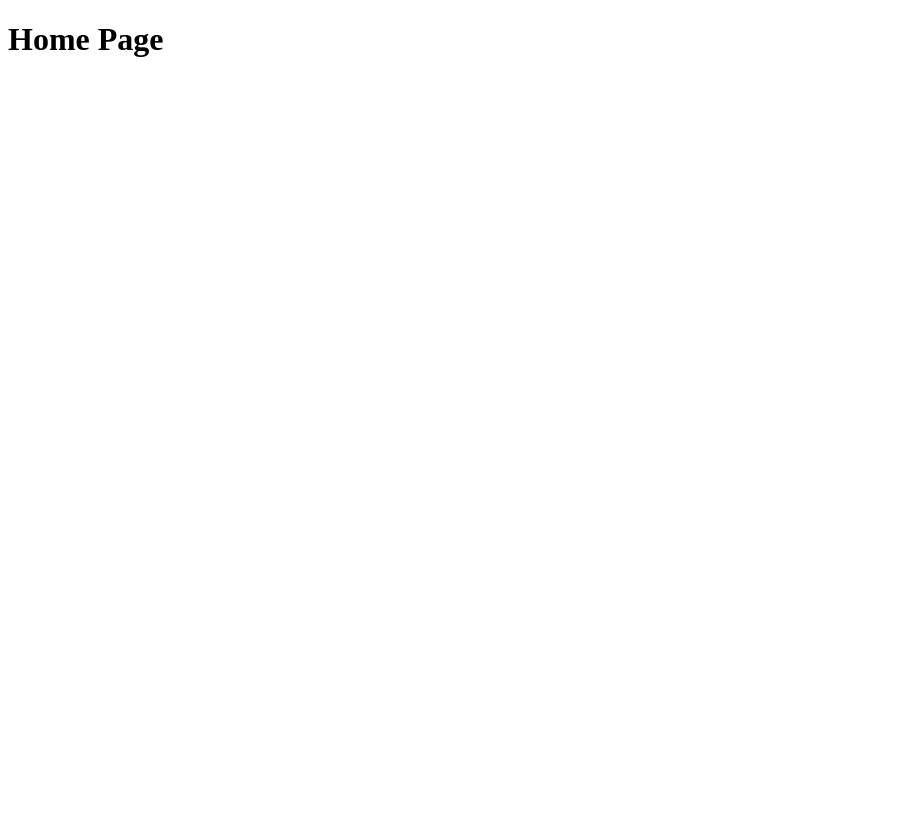
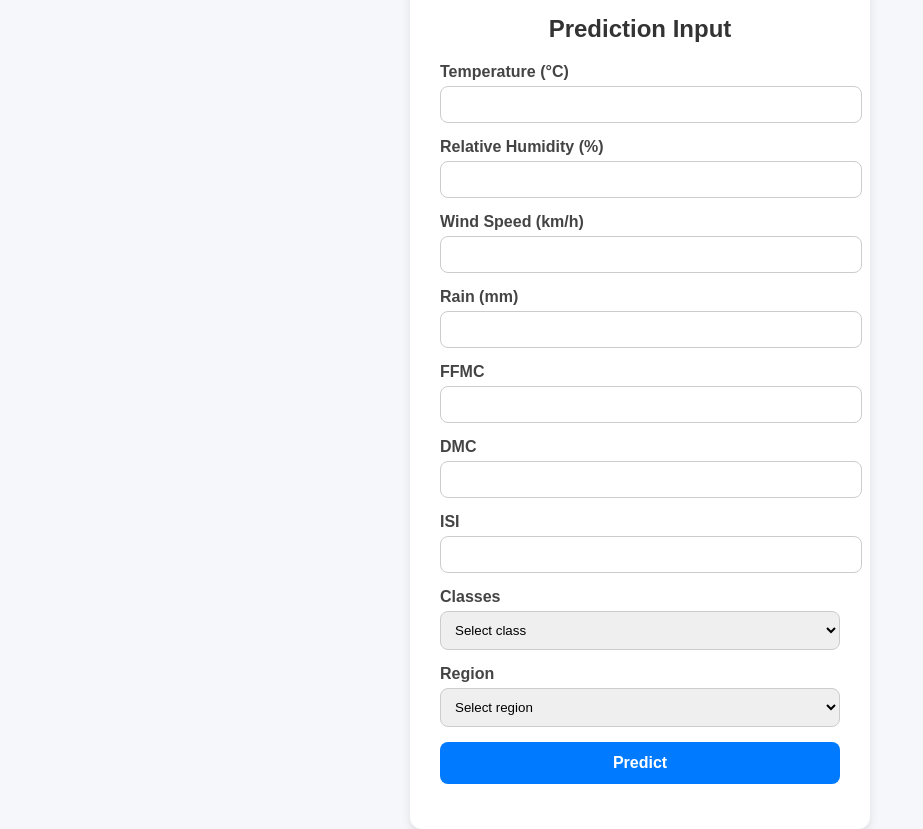
Before and after one commit to abhijitpadhi1/ModelBuilding_demo, a Flask app: page / in a window 1280 px wide. Before the commit the part shown is almost empty. Shown: the whole page, without its empty margins (0-923 px from the left). Before the commit the page ends 57 px from the top, so only its background shows below. Run offline with Flask 3, Linux system fonts and the light colour scheme; parts of the project's set-up code (start-up, migrations or seed data) failed here and were passed over.

Commit message:
feat: Add web interface for prediction model
This commit introduces a simple web interface for the prediction model.
- Creates a single-page application using vanilla JavaScript, HTML, and CSS.
- The Flask backend is updated to serve the static frontend and provide a JSON API for predictions.
- The frontend handles form submission asynchronously and displays the prediction without a page reload.
- The unused `index.html` file is removed, and `home.html` is now the main page.
- A `.gitignore` file is added to exclude the `app.log` file.

```diff
--- a/application.py
+++ b/application.py
@@ -11,45 +11,42 @@ app = application
 model = pickle.load(open('models/ridge.pkl','rb'))
 scaler = pickle.load(open('models/scaler.pkl','rb'))
 
-@app.route("/predict", methods=['GET','POST'])
+@app.route("/predict", methods=['POST'])
 def predict():
-    if request.method == 'POST':
-        temp = float(request.form.get('temperature'))
-        rh = float(request.form.get('rh'))
-        ws = float(request.form.get('ws'))
-        rain = float(request.form.get('rain'))
-        ffmc = float(request.form.get('ffmc'))
-        dmc = float(request.form.get('dmc'))
-        isi = float(request.form.get('isi'))
-        cls_val = request.form.get('classes')
-        if cls_val=='fire':
-            classes = 1
-        else:
-            classes = 0
-        reg_val = request.form.get('region')
-        if reg_val=='north':
-            region = 1
-        elif reg_val=='south':
-            region = 2
-        elif reg_val=='east':
-            region = 3
-        elif reg_val=='west':
-            region = 4
-        else:
-            region = 0
+    data = request.json
+    temp = float(data.get('temperature'))
+    rh = float(data.get('rh'))
+    ws = float(data.get('ws'))
+    rain = float(data.get('rain'))
+    ffmc = float(data.get('ffmc'))
+    dmc = float(data.get('dmc'))
+    isi = float(data.get('isi'))
+    cls_val = data.get('classes')
+    if cls_val=='fire':
+        classes = 1
+    else:
+        classes = 0
+    reg_val = data.get('region')
+    if reg_val=='north':
+        region = 1
+    elif reg_val=='south':
+        region = 2
+    elif reg_val=='east':
+        region = 3
+    elif reg_val=='west':
+        region = 4
+    else:
+        region = 0
 
-        new_X = scaler.transform([[temp,rh,ws,rain,ffmc,dmc,isi,classes,region]])
-        res = model.predict(new_X)
+    new_X = scaler.transform([[temp,rh,ws,rain,ffmc,dmc,isi,classes,region]])
+    res = model.predict(new_X)
 
-        return render_template('home.html', result=res)
-
-    else:
-        return render_template('home.html')
+    return jsonify({'prediction': res[0]})
 
 
 @app.route("/")
 def welcome():
-    return render_template('index.html')
+    return render_template('home.html')
 
 if __name__=="__main__":
     app.run(host='0.0.0.0', debug=True)
--- /dev/null
+++ b/static/script.js
@@ -0,0 +1,30 @@
+document.addEventListener('DOMContentLoaded', () => {
+    const form = document.getElementById('prediction-form');
+    const resultDiv = document.getElementById('prediction-result');
+
+    form.addEventListener('submit', async (event) => {
+      event.preventDefault();
+
+      const formData = new FormData(form);
+      const data = Object.fromEntries(formData.entries());
+
+      try {
+        const response = await fetch('/predict', {
+          method: 'POST',
+          headers: {
+            'Content-Type': 'application/json',
+          },
+          body: JSON.stringify(data),
+        });
+
+        if (response.ok) {
+          const result = await response.json();
+          resultDiv.textContent = `The Prediction is ${result.prediction}`;
+        } else {
+          resultDiv.textContent = 'An error occurred while making the prediction.';
+        }
+      } catch (error) {
+        resultDiv.textContent = 'An error occurred while connecting to the server.';
+      }
+    });
+  });
--- /dev/null
+++ b/static/style.css
@@ -0,0 +1,66 @@
+body {
+    font-family: Arial, sans-serif;
+    background: #f5f7fa;
+    display: flex;
+    justify-content: center;
+    align-items: center;
+    height: 100vh;
+    margin: 0;
+  }
+  .form-container {
+    background: white;
+    padding: 25px 30px;
+    border-radius: 12px;
+    box-shadow: 0 4px 10px rgba(0, 0, 0, 0.1);
+    width: 400px;
+  }
+  .form-container h2 {
+    text-align: center;
+    margin-bottom: 20px;
+    color: #333;
+  }
+  .form-group {
+    margin-bottom: 15px;
+  }
+  .form-group label {
+    font-weight: bold;
+    display: block;
+    margin-bottom: 5px;
+    color: #444;
+  }
+  .form-group input,
+  .form-group select {
+    width: 100%;
+    padding: 10px;
+    border-radius: 8px;
+    border: 1px solid #ccc;
+    outline: none;
+    transition: 0.3s;
+  }
+  .form-group input:focus,
+  .form-group select:focus {
+    border-color: #007bff;
+    box-shadow: 0 0 5px rgba(0, 123, 255, 0.5);
+  }
+  .form-container button {
+    width: 100%;
+    padding: 12px;
+    background: #007bff;
+    border: none;
+    border-radius: 8px;
+    color: white;
+    font-size: 16px;
+    font-weight: bold;
+    cursor: pointer;
+    transition: 0.3s;
+  }
+  .form-container button:hover {
+    background: #0056b3;
+  }
+  #prediction-result {
+    text-align: center;
+    margin-top: 20px;
+    font-size: 18px;
+    font-weight: bold;
+    color: #333;
+  }
--- a/templates/home.html
+++ b/templates/home.html
@@ -4,72 +4,12 @@
     <meta charset="UTF-8" />
     <meta name="viewport" content="width=device-width, initial-scale=1.0" />
     <title>Prediction Form</title>
-    <style>
-      body {
-        font-family: Arial, sans-serif;
-        background: #f5f7fa;
-        display: flex;
-        justify-content: center;
-        align-items: center;
-        height: 100vh;
-        margin: 0;
-      }
-      .form-container {
-        background: white;
-        padding: 25px 30px;
-        border-radius: 12px;
-        box-shadow: 0 4px 10px rgba(0, 0, 0, 0.1);
-        width: 400px;
-      }
-      .form-container h2 {
-        text-align: center;
-        margin-bottom: 20px;
-        color: #333;
-      }
-      .form-group {
-        margin-bottom: 15px;
-      }
-      .form-group label {
-        font-weight: bold;
-        display: block;
-        margin-bottom: 5px;
-        color: #444;
-      }
-      .form-group input,
-      .form-group select {
-        width: 100%;
-        padding: 10px;
-        border-radius: 8px;
-        border: 1px solid #ccc;
-        outline: none;
-        transition: 0.3s;
-      }
-      .form-group input:focus,
-      .form-group select:focus {
-        border-color: #007bff;
-        box-shadow: 0 0 5px rgba(0, 123, 255, 0.5);
-      }
-      .form-container button {
-        width: 100%;
-        padding: 12px;
-        background: #007bff;
-        border: none;
-        border-radius: 8px;
-        color: white;
-        font-size: 16px;
-        font-weight: bold;
-        cursor: pointer;
-        transition: 0.3s;
-      }
-      .form-container button:hover {
-        background: #0056b3;
-      }
-    </style>
+    <link rel="stylesheet" href="{{ url_for('static', filename='style.css') }}">
   </head>
   <body>
     <div class="form-container">
       <h2>Prediction Input</h2>
-      <form action="{{url_for('predict')}}" method="POST">
+      <form id="prediction-form">
         <div class="form-group">
           <label for="temperature">Temperature (°C)</label>
           <input
@@ -124,7 +64,8 @@
         </div>
         <button type="submit">Predict</button>
       </form>
+      <div id="prediction-result"></div>
     </div>
-    <h3>The Prediction is {{result}}</h3>
+    <script src="{{ url_for('static', filename='script.js') }}"></script>
   </body>
 </html>
--- a/templates/index.html
+++ /dev/null
@@ -1,11 +0,0 @@
-<!DOCTYPE html>
-<html lang="en">
-  <head>
-    <meta charset="UTF-8" />
-    <meta name="viewport" content="width=device-width, initial-scale=1.0" />
-    <title>Document</title>
-  </head>
-  <body>
-    <h1>Home Page</h1>
-  </body>
-</html>
```
Also changed, not shown: 1 other file.
